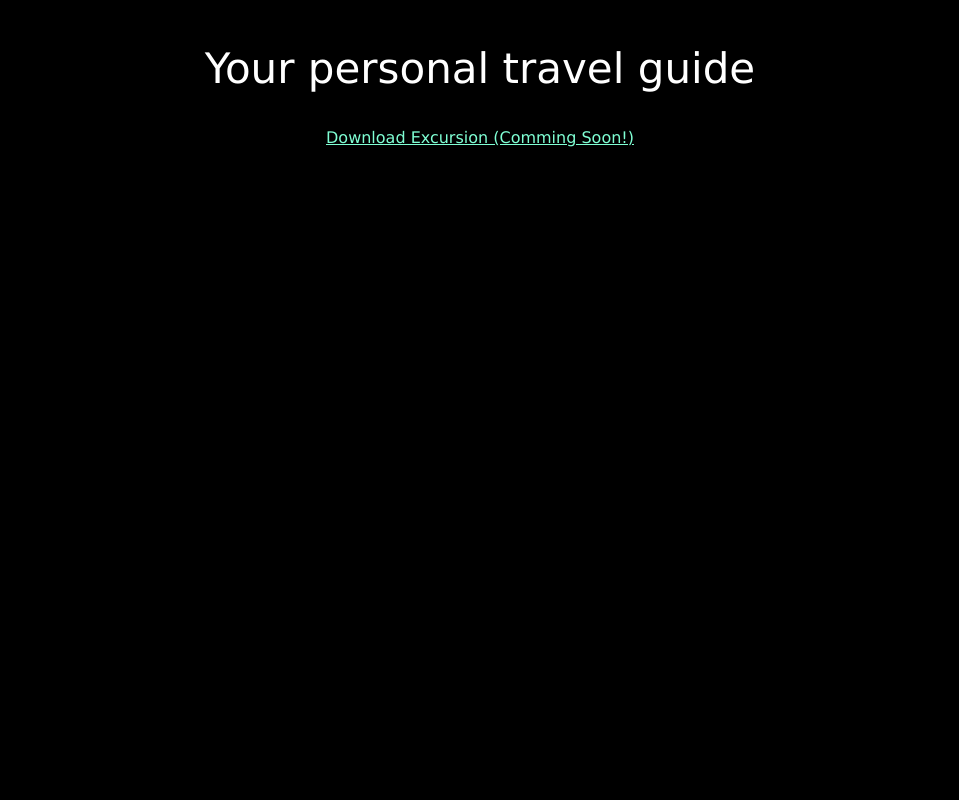
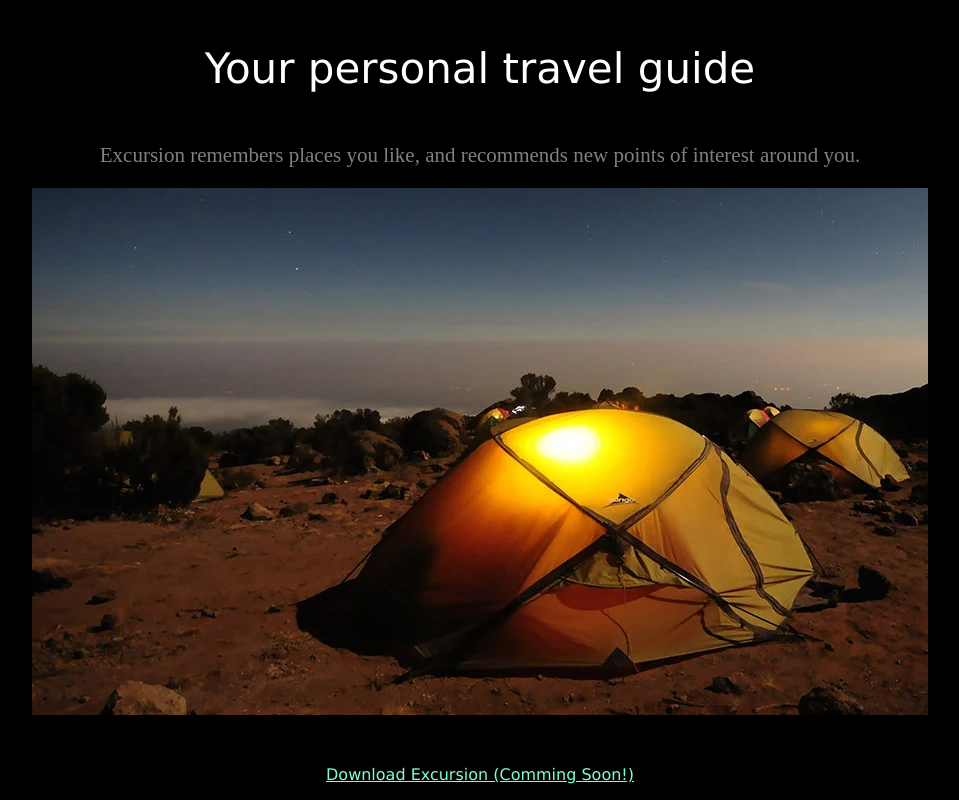
Before and after one commit to r-janovskis/excursion, a plain HTML site: page index.html in a window 1280 px wide. Shown: the part 441-1241 px from the top of the page, without its empty margins (160-1119 px from the left). Before the commit the page ends 800 px from the top, so only its background shows below. Drawn offline with Linux system fonts and the light colour scheme.

Commit message:
Added figure and caption

```diff
--- a/css/style.css
+++ b/css/style.css
@@ -29,3 +29,18 @@ h2 {
     font-size: 42px;
     font-weight: 300;
 }
+
+figcaption {
+    color: gray;
+    font-size: 21px;
+    text-align: center;
+}
+
+figure {
+    margin: 50px;
+}
+
+figure img {
+    display: block;
+    margin: 20px auto;
+}
--- a/index.html
+++ b/index.html
@@ -16,6 +16,11 @@
         </video>
 
         <h2>Your personal travel guide</h2>
+
+        <figure>
+            <figcaption>Excursion remembers places you like, and recommends new points of interest around you.</figcaption>
+            <img src="./images/camp.webp">
+        </figure>
         <!-- End of main part-->
         <p><a href="#" target="_blank">Download Excursion (Comming Soon!)</a></p>
     </main>
```
